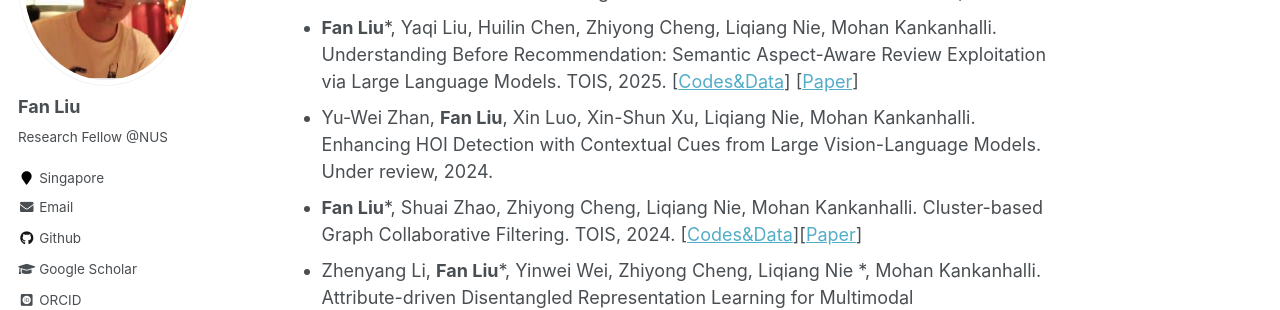
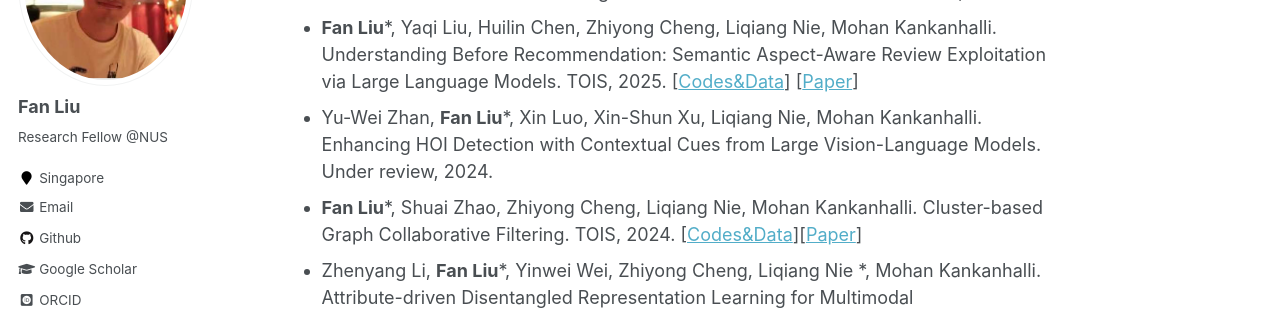
Before and after one commit to liufancs/liufancs.github.io, a Jekyll site: the page built from _pages/about.md, in a window 1280 px wide and 900 px high, scrolled down 1122 px. Shown: the part 153-463 px from the top of the window. Built offline with Jekyll 4.4.1, drawn with Linux system fonts in a browser that asks for light colours; some web fonts are replaced.

```diff
--- a/_pages/about.md
+++ b/_pages/about.md
@@ -34,7 +34,7 @@ I am currently a Research Fellow with [Prof. Mohan Kankanhalli](https://www.comp
 ‘*’ indicates the corresponding author.
 * Yang Tian, **Fan Liu**, Jingyuan Zhang, Victoria W., Yupeng Hu, Liqiang Nie. CoRe-MMRAG: Cross-Source Knowledge Reconciliation for Multimodal RAG. ACL, 2025.
 * **Fan Liu***, Yaqi Liu, Huilin Chen, Zhiyong Cheng, Liqiang Nie, Mohan Kankanhalli. Understanding Before Recommendation: Semantic Aspect-Aware Review Exploitation via Large Language Models. TOIS, 2025. [[Codes&Data](https://github.com/HuilinChenJN/LLMSAGCN)] [[Paper](https://arxiv.org/pdf/2312.16275)]
-* Yu-Wei Zhan, **Fan Liu**, Xin Luo, Xin-Shun Xu, Liqiang Nie, Mohan Kankanhalli. Enhancing HOI Detection with Contextual Cues from Large Vision-Language Models. Under review, 2024.
+* Yu-Wei Zhan, **Fan Liu***, Xin Luo, Xin-Shun Xu, Liqiang Nie, Mohan Kankanhalli. Enhancing HOI Detection with Contextual Cues from Large Vision-Language Models. Under review, 2024.
 * **Fan Liu***, Shuai Zhao, Zhiyong Cheng, Liqiang Nie, Mohan Kankanhalli. Cluster-based Graph Collaborative Filtering. TOIS, 2024. [[Codes&Data](https://github.com/zhao254014/ClusterGCF)][[Paper](https://dl.acm.org/doi/abs/10.1145/3687481)]
 * Zhenyang Li, **Fan Liu***, Yinwei Wei, Zhiyong Cheng, Liqiang Nie *, Mohan Kankanhalli. Attribute-driven Disentangled Representation Learning for Multimodal Recommendation. MM, 2024. [[Codes&Data](https://github.com/SDLZY/AD-DRL)][[Paper](https://dl.acm.org/doi/pdf/10.1145/3664647.3681148)]
 * Zhicheng Sheng, **Fan Liu***, Meng Liu, Feng Zheng, Liqiang Nie *. Open-set Synthesis for Free-viewpoint Human Body Reenactment of Novel Poses. TCSVT, 2024. [[Codes&Data]()][[Paper](https://ieeexplore.ieee.org/abstract/document/10613821)]
```
